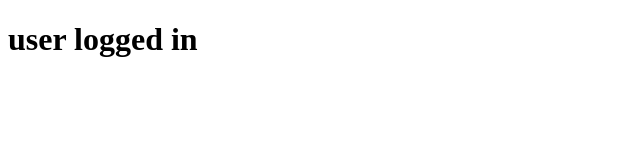
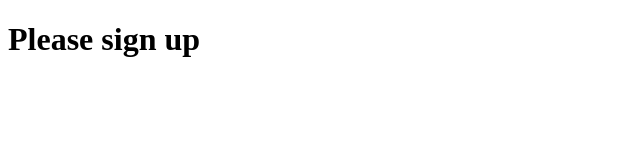
Before and after one commit to mo634/react-level-2, a React (Vite) app: page / in a window 1280 px wide. Shown: the top 160 px of the page, without its empty margins (0-640 px from the left). Built offline with nearby package versions, Linux system fonts and the light colour scheme.

Commit message:
conditional rendering if else(statement)

```diff
--- a/src/App.jsx
+++ b/src/App.jsx
@@ -1,6 +1,11 @@
 // conditional rendering
 //1. ternary operator (expression) allowed in JSX ✅
+// -to write if statement in JSX
+
 //2. logical AND operator(expression) allowed in JSX
+// -to write if statement in JSX without else value
+
+
 //3. if else(statement)not allowed in JSX
 
 
@@ -9,35 +14,22 @@ import React from 'react'
 const App = () => {
   const isLoggedIn = true
   const isHasLinkedin = false
+  //out jsx
+  if (isLoggedIn && isHasLinkedin) {
+    return (
+      <div>
+        <h1>Welcome to my app</h1>
+      </div>
+    )
+  }
+  else {
+    return (
+      <div>
+        <h1>Please sign up</h1>
+      </div>
+    )
+  }
 
-  return (
-    <div>
-      {/* if isLogged in is true show user logged in
-      else show user not logged in
-      */}
-
-
-      <h1>
-        {
-          // ternary operator
-          isLoggedIn ? "user logged in " : "not logged in "
-        }
-      </h1>
-
-      <h1>
-        {/* {
-          isHasLinkedin ? "user has linkedin"
-            :
-            null
-        } */}
-
-        {
-          // logical AND operator
-          isHasLinkedin && "user has linkedin"
-        }
-      </h1>
-    </div>
-  )
 }
 
 export default App
```
